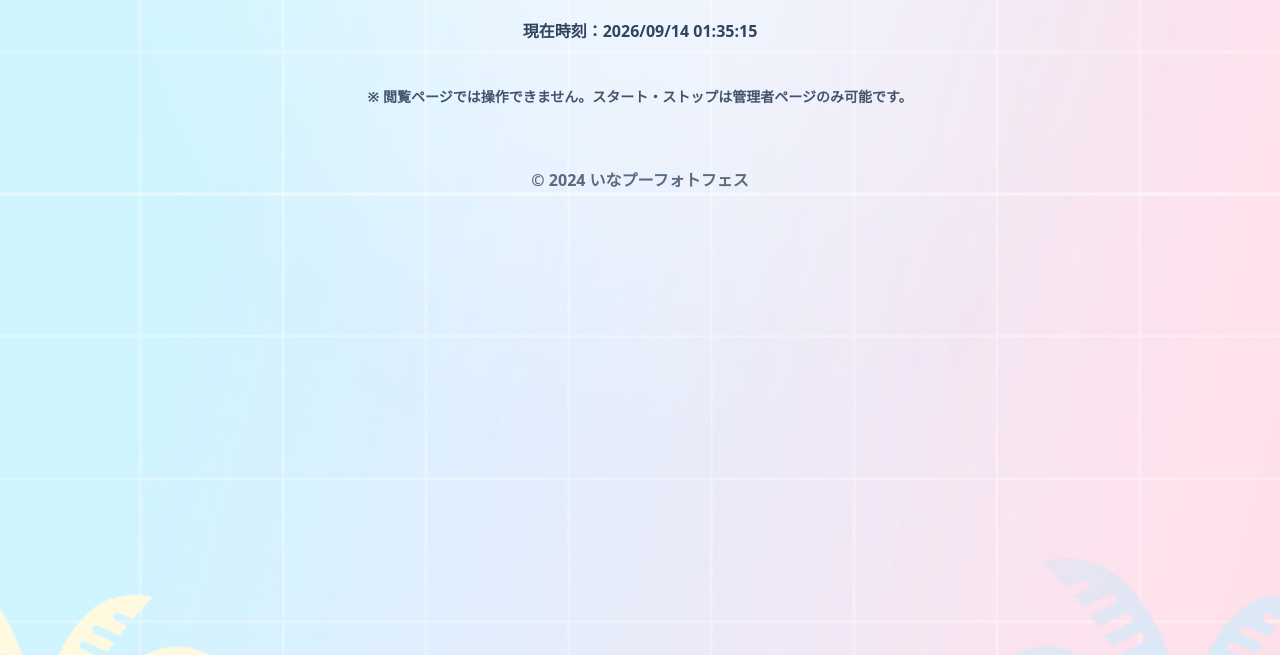
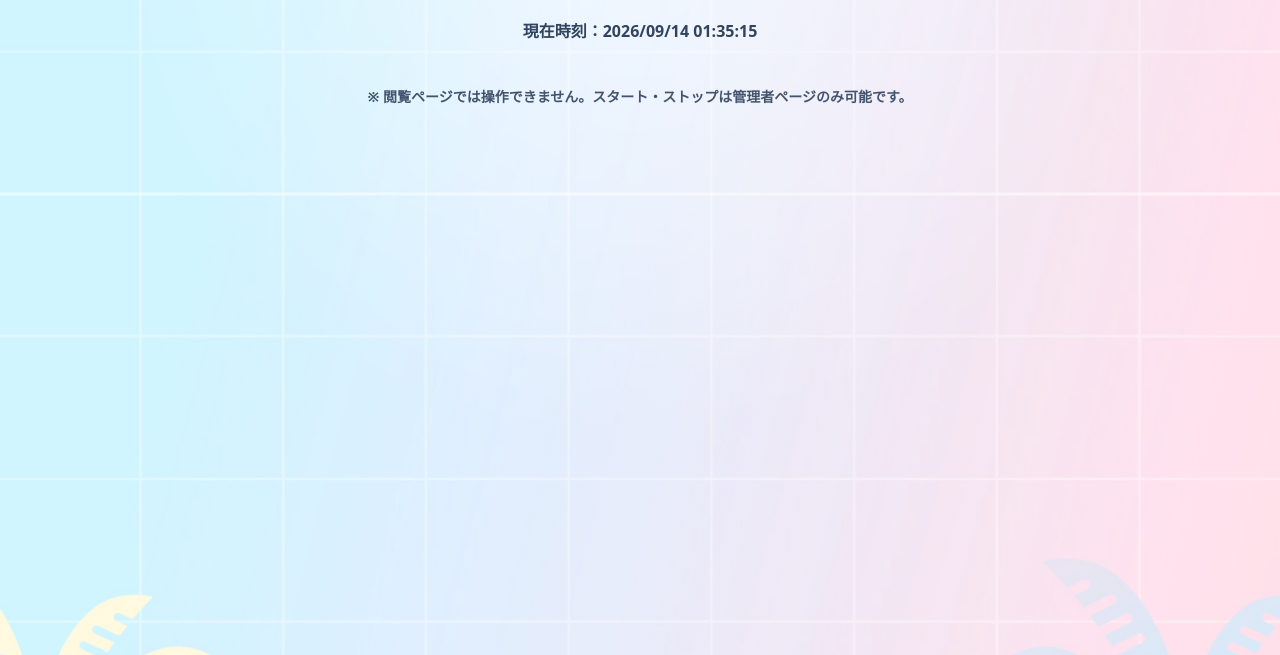
Before and after one commit to suganami-star/inapoo, a website: page app.html in a window 1280 px wide. Shown: the part 145-800 px from the top of the page. Drawn offline with nearby package versions, Linux system fonts and the light colour scheme; no server answers.

Commit message:
Update style.css

```diff
--- a/style.css
+++ b/style.css
@@ -78,7 +78,7 @@ button:hover, .primary:hover { transform: translateY(-1px); box-shadow: 0 10px 2
 .hidden { display: none; }
 .note { font-size: 14px; text-align: center; color: #42546d; font-weight: 800; }
 .error { color: var(--danger); }
-footer { text-align: center; padding: 0 0 24px; color: #586a80; font-weight: 800; }
+footer {display: none;}
 @media (max-width: 1120px) { .grid { grid-template-columns: repeat(2, minmax(220px, 1fr)); } .result { grid-template-columns: 1fr; } }
 @media (max-width: 620px) {
   body { background-attachment: scroll; }
```
